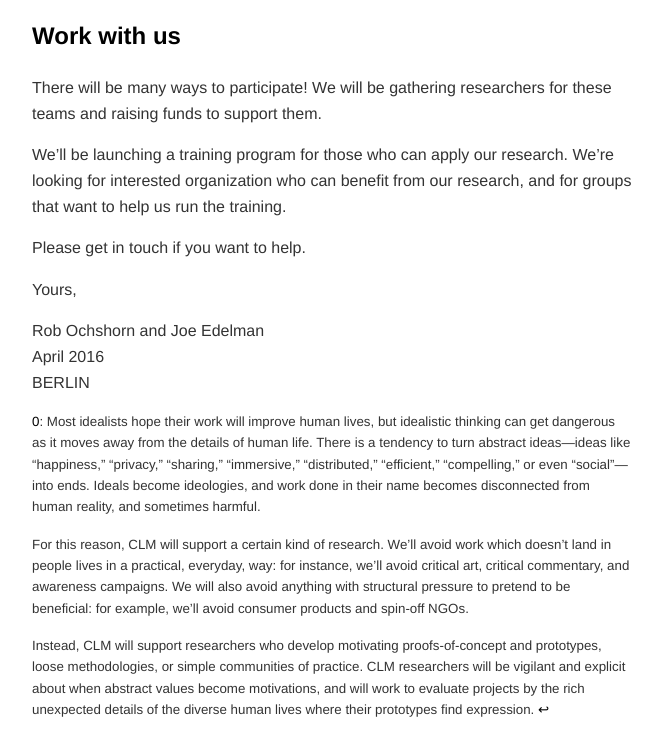
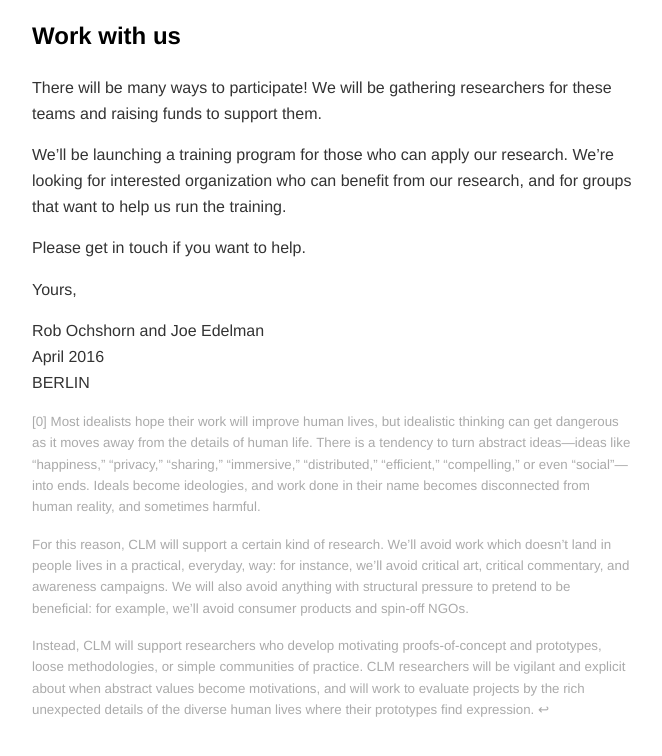
Before and after one commit to humsys/livable.github.io, a website: page index.html in a window 1280 px wide. Shown: the part 2307-3063 px from the top of the page, without its empty margins (308-970 px from the left). Drawn offline with Linux system fonts and the light colour scheme.

Commit message:
gray-out footnote

```diff
--- a/index.html
+++ b/index.html
@@ -20,6 +20,9 @@ a:hover {
 h1 {
     border-bottom: 1px solid #eee
     line-height: 1.2;
+}
+sub, sub a {
+    color: #aaa;
 }
 
     </style>
@@ -56,7 +59,7 @@ h1 {
 <p>Rob Ochshorn and Joe Edelman<br>
 April 2016<br>
 BERLIN</p>
-<p><sub><a name="abstraction">0</a>: Most idealists hope their work will improve human lives, but idealistic thinking can get dangerous as it moves away from the details of human life. There is a tendency to turn abstract ideas&#x2014;ideas like &#x201C;happiness,&#x201D; &#x201C;privacy,&#x201D; &#x201C;sharing,&#x201D; &#x201C;immersive,&#x201D; &#x201C;distributed,&#x201D; &#x201C;efficient,&#x201D; &#x201C;compelling,&#x201D; or even &#x201C;social&#x201D;&#x2014;into ends. Ideals become ideologies, and work done in their name becomes disconnected from human reality, and sometimes harmful.</sub></p>
+<p><sub><a name="abstraction">[0]</a> Most idealists hope their work will improve human lives, but idealistic thinking can get dangerous as it moves away from the details of human life. There is a tendency to turn abstract ideas&#x2014;ideas like &#x201C;happiness,&#x201D; &#x201C;privacy,&#x201D; &#x201C;sharing,&#x201D; &#x201C;immersive,&#x201D; &#x201C;distributed,&#x201D; &#x201C;efficient,&#x201D; &#x201C;compelling,&#x201D; or even &#x201C;social&#x201D;&#x2014;into ends. Ideals become ideologies, and work done in their name becomes disconnected from human reality, and sometimes harmful.</sub></p>
 <p><sub>For this reason, CLM will support a certain kind of research. We&#x2019;ll avoid work which doesn&#x2019;t land in people lives in a practical, everyday, way: for instance, we&#x2019;ll avoid critical art, critical commentary, and awareness campaigns. We will also avoid anything with structural pressure to pretend to be beneficial: for example, we&#x2019;ll avoid consumer products and spin-off NGOs.</sub></p>
 <p><sub>Instead, CLM will support researchers who develop motivating proofs-of-concept and prototypes, loose methodologies, or simple communities of practice. CLM researchers will be vigilant and explicit about when abstract values become motivations, and will work to evaluate projects by the rich unexpected details of the diverse human lives where their prototypes find expression. <a href="#text">&#x21A9;</a> </sub></p>
 
```
Also changed, not shown: clm-manifesto.md (+1 -1 lines), template.html (+3 -0 lines).
